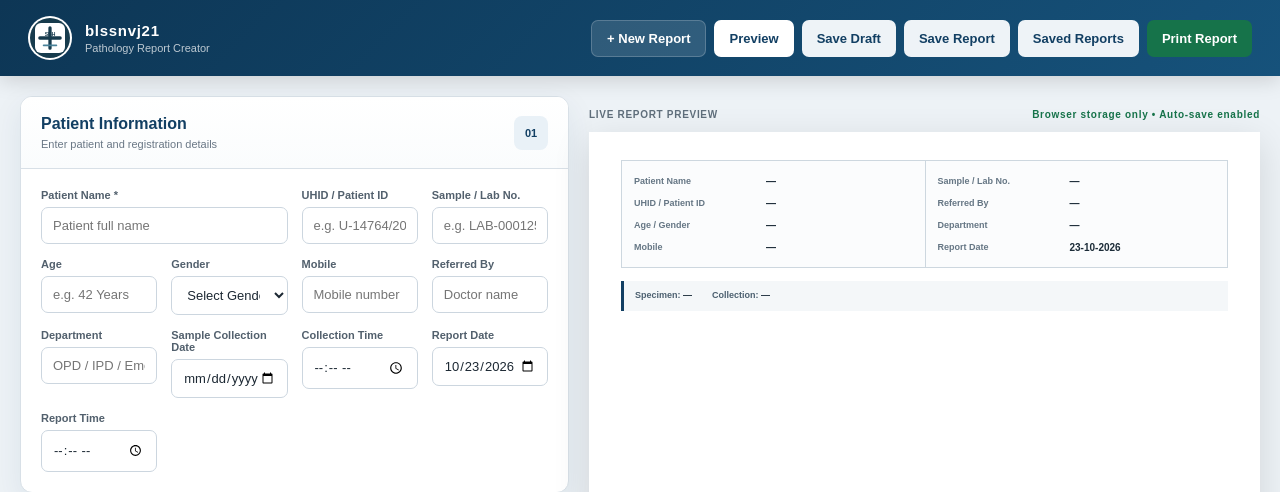
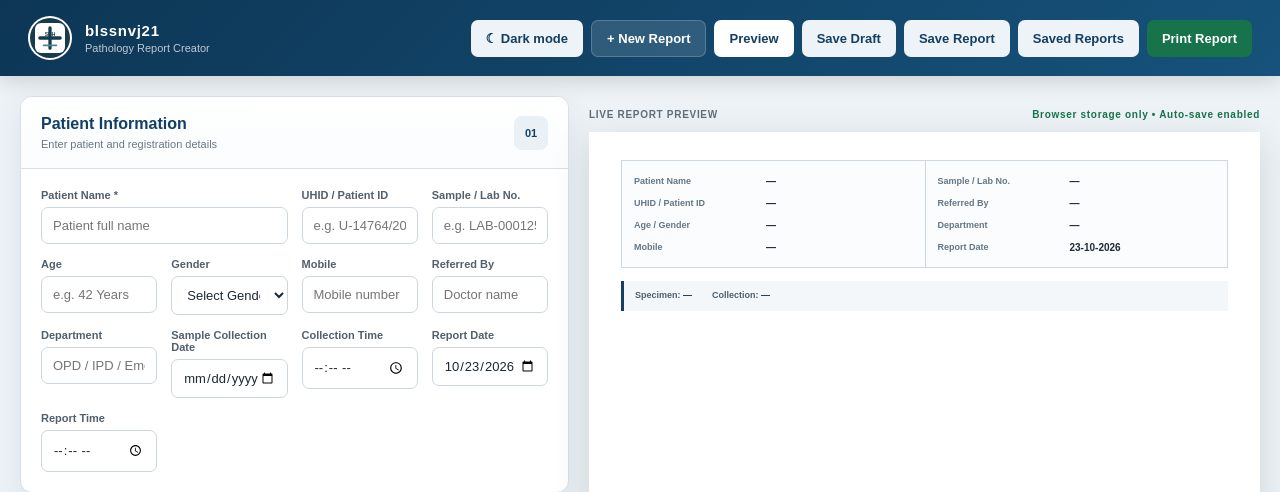
Before and after one commit to shreebalaji767/PATHOLOGY-REPORT-APP, a Flask app: page / in a window 1280 px wide. Shown: the top 492 px of the page. Run offline with Flask 3, Linux system fonts and the light colour scheme.

Commit message:
Add theme toggle to pathology app

```diff
--- a/templates/index.html
+++ b/templates/index.html
@@ -140,6 +140,14 @@
 
 
         <div class="top-actions">
+
+            <button
+                type="button"
+                class="btn btn-light theme-toggle-btn"
+                id="themeToggleBtn"
+                aria-pressed="false"
+                title="Switch between light and dark mode"
+            >☾ Dark mode</button>
 
             <button
                 type="button"
```
